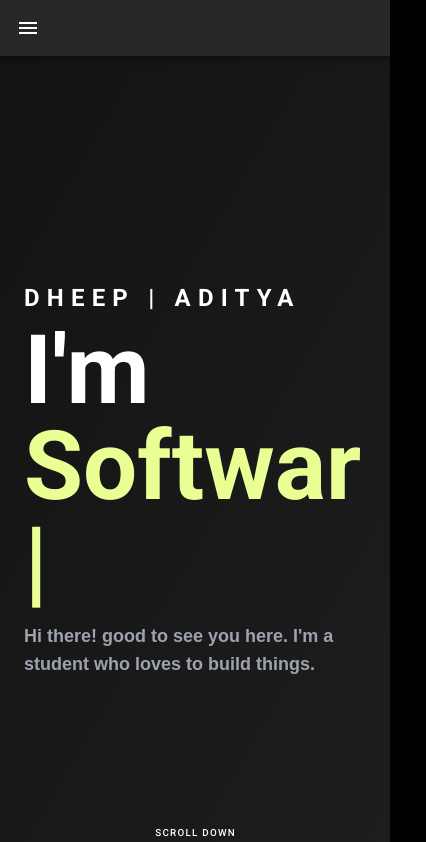
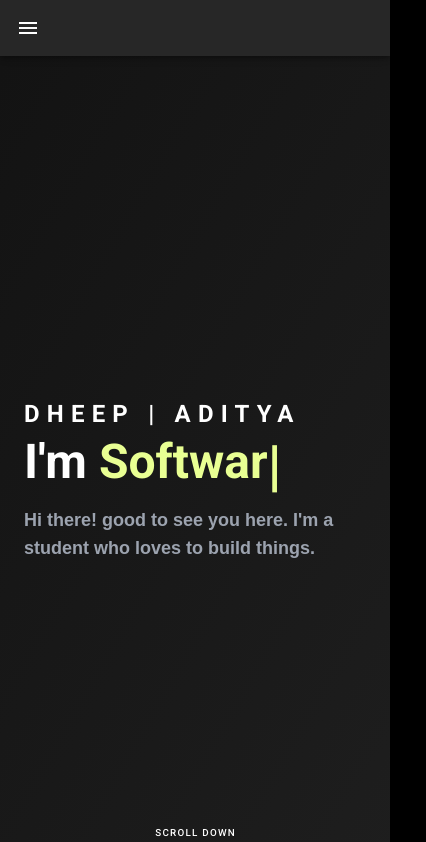
Before and after one commit to DhitGT/cleanportfolio, a Nuxt app: page / in a window 390 px wide. Shown: the top 842 px of the page, 426 px wide, since content can reach past the window. Built offline with nearby package versions, Linux system fonts and the light colour scheme; a web font is replaced by a local one.

Commit message:
finishing

```diff
--- a/assets/css/style.css
+++ b/assets/css/style.css
@@ -28,3 +28,17 @@ body {
   background: #c3f064;
   /* Slightly darker green on hover */
 }
+
+@media (min-width: 768px) {
+  .typed-cursor {
+    font-size: 6em;
+    /* Font size for medium screens and above */
+  }
+}
+
+@media (max-width: 767px) {
+  .typed-cursor {
+    font-size: 2em;
+    /* Font size for small screens */
+  }
+}
--- a/components/Jumbotron.vue
+++ b/components/Jumbotron.vue
@@ -12,7 +12,7 @@
       <div>
         <div class="flex flex-wrap" style="height: max-content">
           <div
-            class="mr-3 text-8xl"
+            class="mr-3 text-5xl md:text-8xl"
             style="font-weight: bold; line-height: 1em; height: fit-content"
           >
             I'm
@@ -20,7 +20,7 @@
 
           <span
             ref="typedElement"
-            class="text-8xl text-[#e9FF93]"
+            class="text-5xl md:text-8xl text-[#e9FF93]"
             style="color: #e9ff93; font-weight: bold; height: fit-content"
           >
           </span>
@@ -95,6 +95,18 @@ export default {
   animation: bounce 2s infinite;
 }
 
+@media (min-width: 768px) {
+  .typed-cursor {
+    font-size: 6em; /* Font size for medium screens and above */
+  }
+}
+
+@media (max-width: 767px) {
+  .typed-cursor {
+    font-size: 3.5em; /* Font size for small screens */
+  }
+}
+
 @keyframes bounce {
   0%,
   20%,
--- a/components/Projects.vue
+++ b/components/Projects.vue
@@ -16,7 +16,9 @@
           :key="index"
           class="project-card"
         >
-          <div class="card-content flex flex-col justify-between h-full">
+          <div
+            class="card-content md:p-3 p-2 flex flex-col justify-between h-full"
+          >
             <div class="image-wrapper">
               <img
                 :src="project.image"
@@ -51,7 +53,7 @@
                     <v-icon>mdi-web</v-icon>
                   </a>
                 </div>
-                <div class="flex gap-2 mt-4">
+                <div class="flex gap-2 mt-4 flex-wrap">
                   <span
                     v-for="(stack, stackIndex) in project.stack"
                     :key="stackIndex"
@@ -136,7 +138,6 @@ export default {
 }
 
 .card-content {
-  padding: 20px;
   border-radius: 8px;
   border: 2px solid transparent;
 }
```
